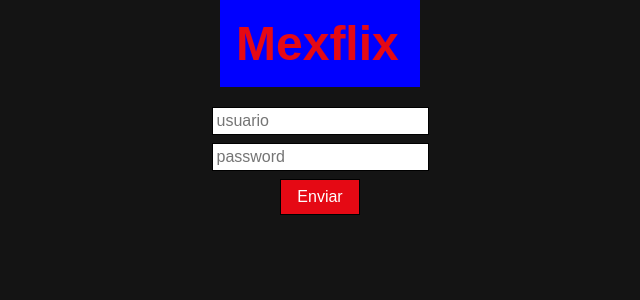
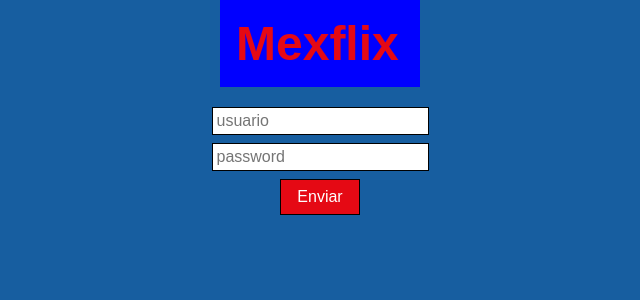
Before and after one commit to KirozWeb/phpconpoo, a PHP site: the page made by Mexflix/index.php in a window 1280 px wide. Shown: the top 300 px of the page, without its empty margins (320-960 px from the left). Run offline with PHP 8.4, Linux system fonts and the light colour scheme.

Commit message:
se finaliza con el metodo delete la aplicacion

```diff
--- a/Mexflix/public/css/mexflix.css
+++ b/Mexflix/public/css/mexflix.css
@@ -1,5 +1,5 @@
 html{
-    background-color: #141414;
+    background-color: #175ea0;
     color: #FFF;
 }
 
```
